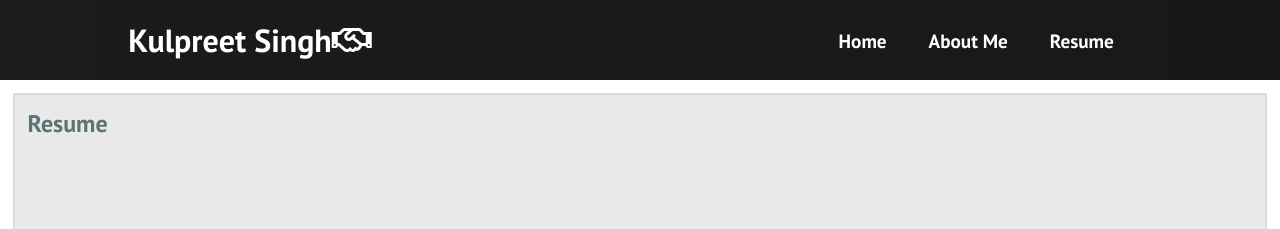
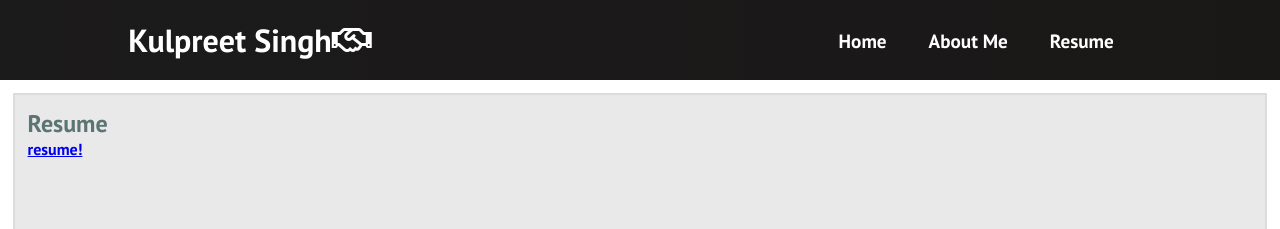
Before and after one commit to ksingh-1/20.-React-Portfolio, a React (Create React App) app: page /resume in a window 1280 px wide. Shown: the top 229 px of the page. Built offline with nearby package versions, Linux system fonts and the light colour scheme.

Commit message:
iframe issue, new idea

```diff
--- a/src/components/pages/Resume.js
+++ b/src/components/pages/Resume.js
@@ -1,5 +1,6 @@
 import React from 'react';
 import '../../App.css';
+import resume1 from '../../images/KSinghR1.pdf';
 
 
 function Resume() {
@@ -9,7 +10,9 @@ function Resume() {
         <p>Resume</p>
         </h1>
         <div className="rBox">
-          <xframe title="KSingh Resume" className="cv" src="images/ksinghResume.updated.pdf"></xframe>
+        <a href={resume1} target='_blank' rel='noopener noreferrer'>
+					resume!
+				</a>{' '}
         </div>
     </section>
   )}
```
Also changed, not shown: 1 other file (tests, documents, lock files or other folders).
